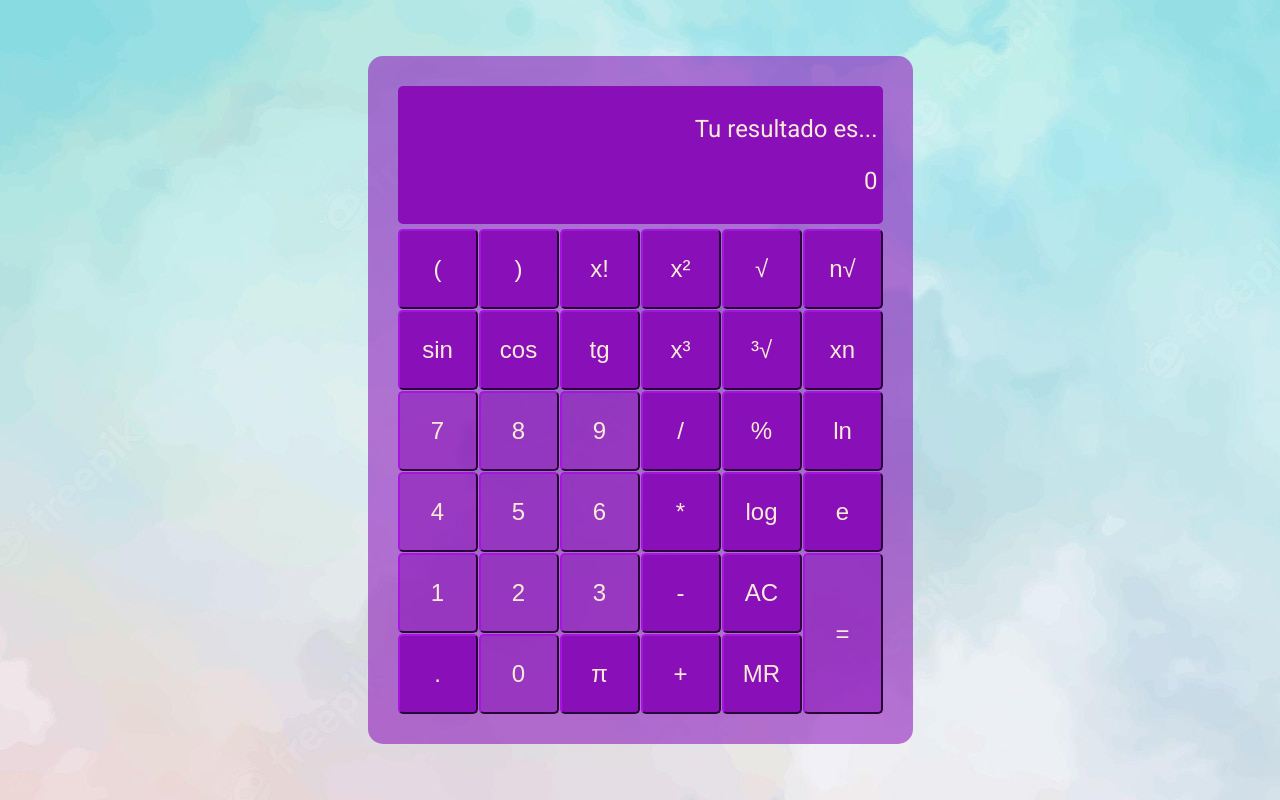
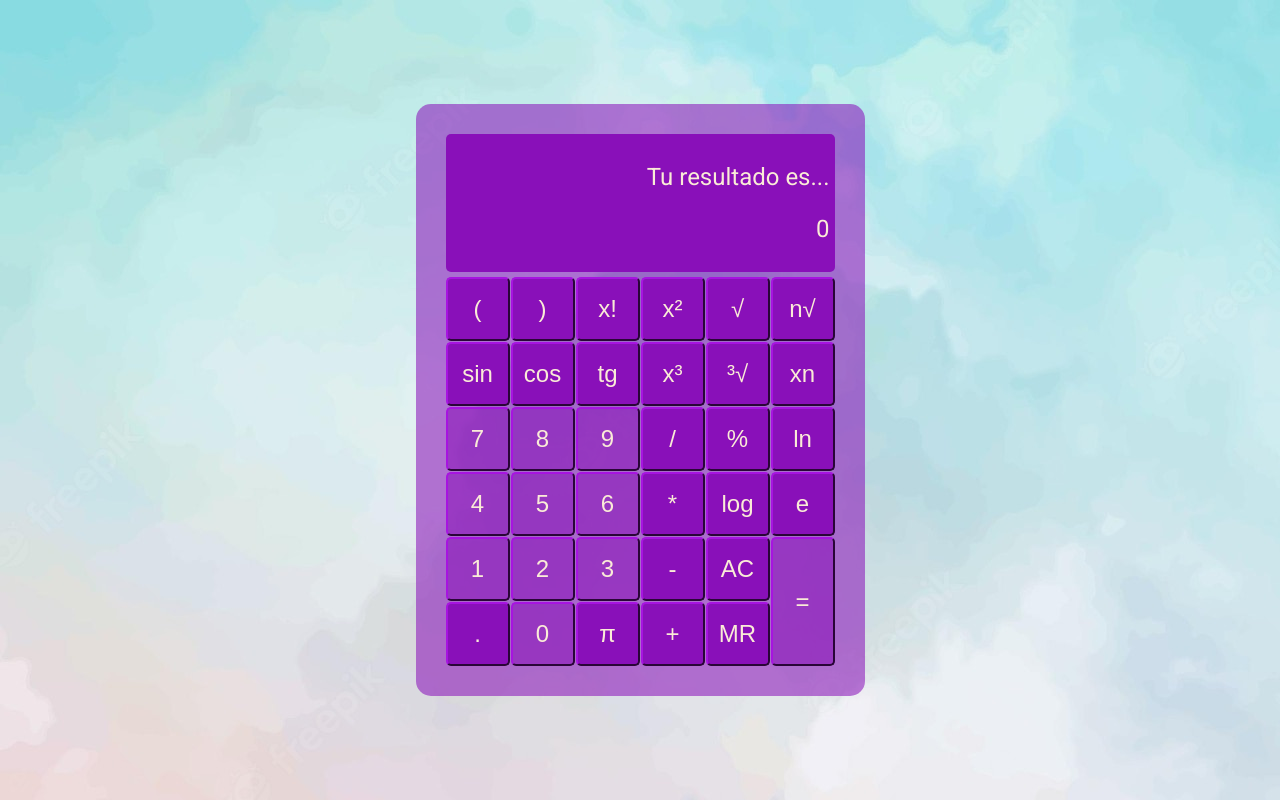
Before and after one commit to AntitoPL/Calculadora, a plain HTML site: page index.html in a window 1280 px wide. Drawn offline with Linux system fonts and the light colour scheme.

Commit message:
modificacion de tamaños de botones

```diff
--- a/css/index.css
+++ b/css/index.css
@@ -33,8 +33,8 @@ body {
 
 .calc-botones {
     display:grid;
-    grid-template-columns: repeat(6, 5rem);
-    grid-template-rows: repeat(6, 5rem);
+    grid-template-columns: repeat(6, 4rem);
+    grid-template-rows: repeat(6, 4rem);
     /*background-color: rgba(137, 16, 185, 0.562);*/
     row-gap: 1px;
     column-gap: 1px;
```
